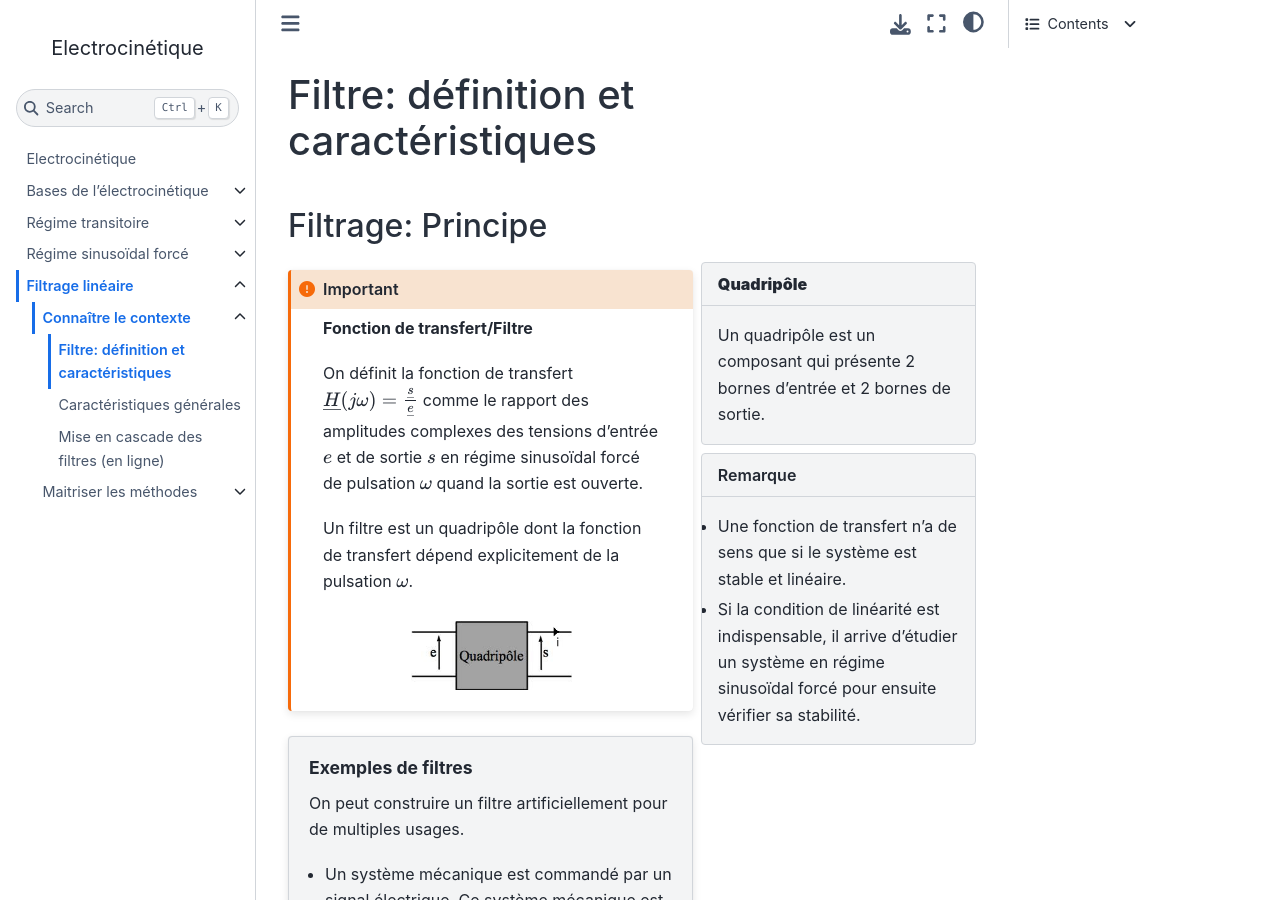
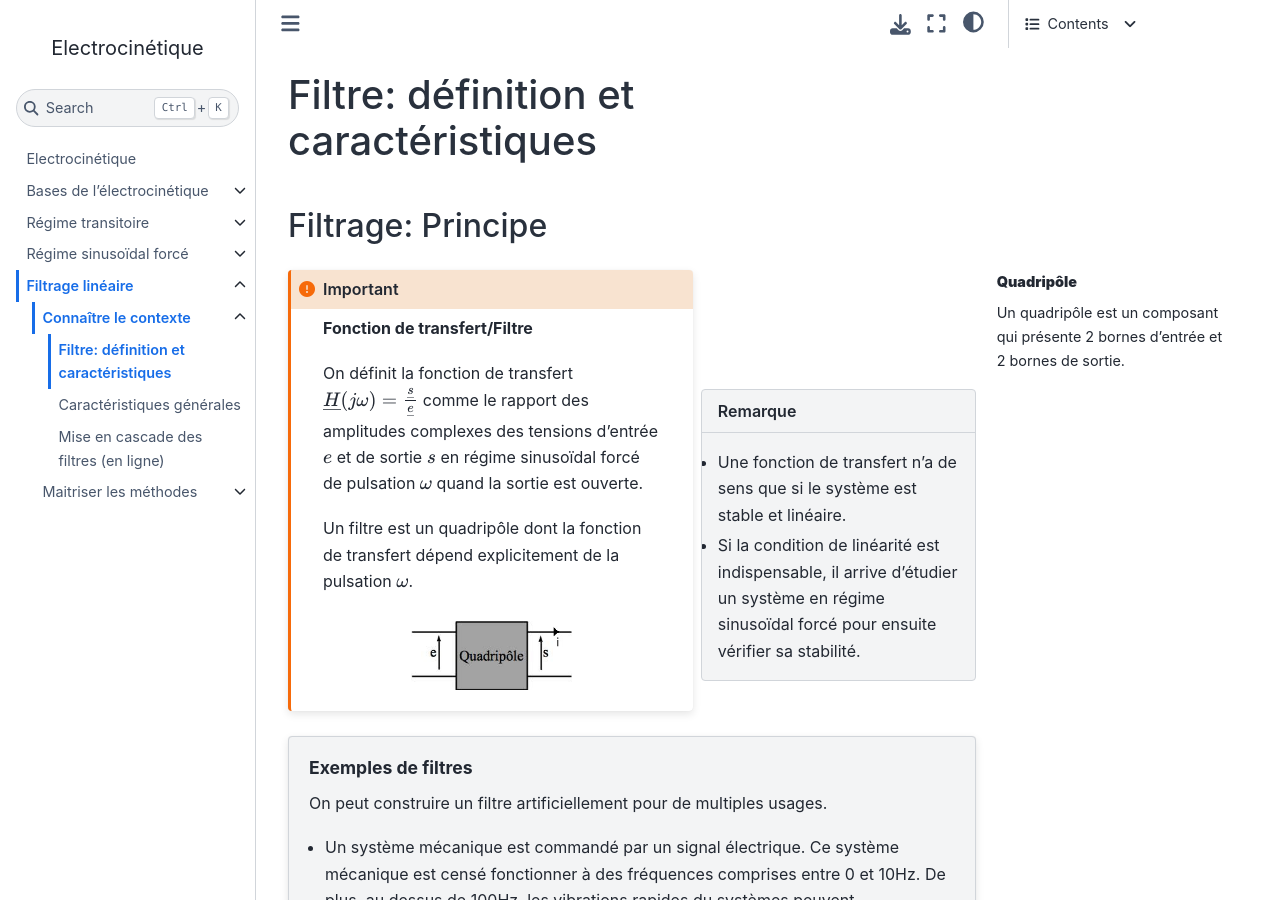
Before and after one commit to pcsi3physiquestan/electrocinetique_sources, a Jupyter Book: the page built from notebook/el_filtrage_def.md, in a window 1280 px wide and 900 px high. Built offline with Jupyter Book 1.0.4 settings and Sphinx 7.4.7 and the Sphinx Book theme 1.1.4, drawn with Linux system fonts in a browser that asks for light colours.

Commit message:
Mise à jour des sources

`````diff
--- a/notebook/el_filtrage_def.md
+++ b/notebook/el_filtrage_def.md
@@ -17,7 +17,7 @@ kernelspec:
 
 ## Filtrage: Principe
 
-````{sidebar} __Quadripôle__
+````{margin} __Quadripôle__
 Un quadripôle est un composant qui présente 2 bornes d'entrée et 2 bornes de sortie.
 ````
 ````{sidebar} Remarque
`````
